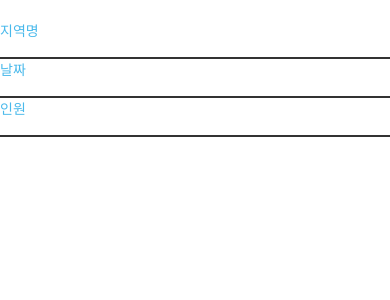
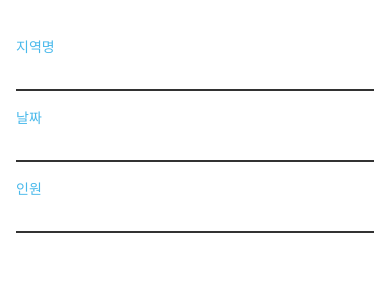
Before and after one commit to sunkibaek/BlueMonkey, a React Native app: screen / in a window 390 px wide. Shown: the top 300 px of the page. Built offline with nearby package versions, Linux system fonts and the light colour scheme.

Commit message:
Adjust input styles

```diff
--- a/src/components/BMInput.tsx
+++ b/src/components/BMInput.tsx
@@ -1,10 +1,18 @@
 import React, { Component } from "react";
-import { StyleSheet, Text, TextInput, View } from "react-native";
+import {
+  RegisteredStyle,
+  StyleSheet,
+  Text,
+  TextInput,
+  View,
+  ViewStyle
+} from "react-native";
 
 import Color from "../styles/Color";
 
 interface IProps {
   label: string;
+  style: RegisteredStyle<ViewStyle>;
 }
 
 const styles = StyleSheet.create({
@@ -13,14 +21,15 @@ const styles = StyleSheet.create({
   },
   textInput: {
     borderBottomColor: Color.BLACK,
-    borderBottomWidth: 2
+    borderBottomWidth: 2,
+    paddingVertical: 8
   }
 });
 
 class BMInput extends Component<IProps> {
   public render() {
     return (
-      <View>
+      <View style={this.props.style}>
         <Text style={styles.label}>{this.props.label}</Text>
 
         <TextInput style={styles.textInput} />
--- a/src/screens/Search.tsx
+++ b/src/screens/Search.tsx
@@ -3,15 +3,24 @@ import { StyleSheet, View } from "react-native";
 
 import BMInput from "../components/BMInput";
 
-const styles = StyleSheet.create({});
+const styles = StyleSheet.create({
+  container: {
+    padding: 16
+  },
+  input: {
+    marginBottom: 16
+  }
+});
 
 class Search extends Component {
   public render() {
     return (
-      <View>
-        <BMInput label="지역명" />
-        <BMInput label="날짜" />
-        <BMInput label="인원" />
+      <View style={styles.container}>
+        <BMInput label="지역명" style={styles.input} />
+
+        <BMInput label="날짜" style={styles.input} />
+
+        <BMInput label="인원" style={styles.input} />
       </View>
     );
   }
```
